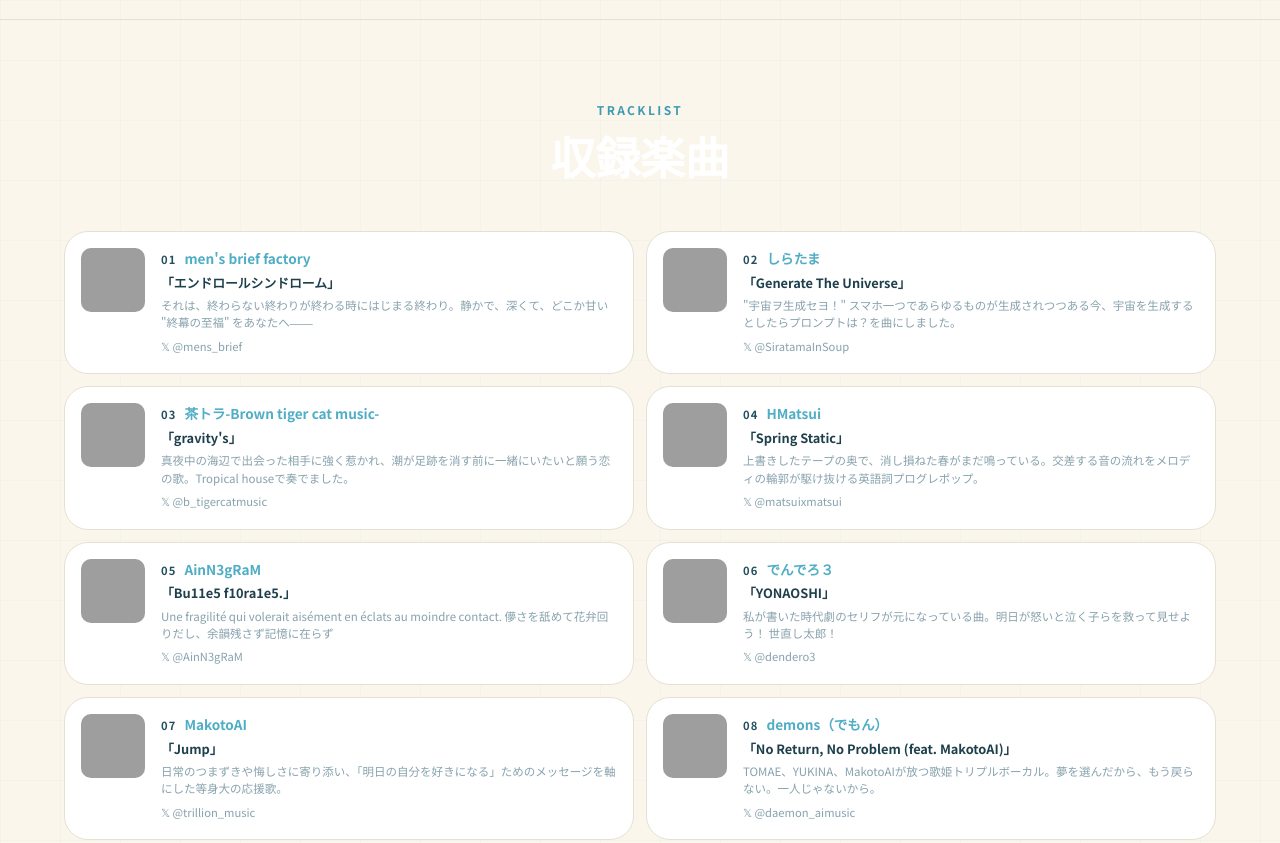
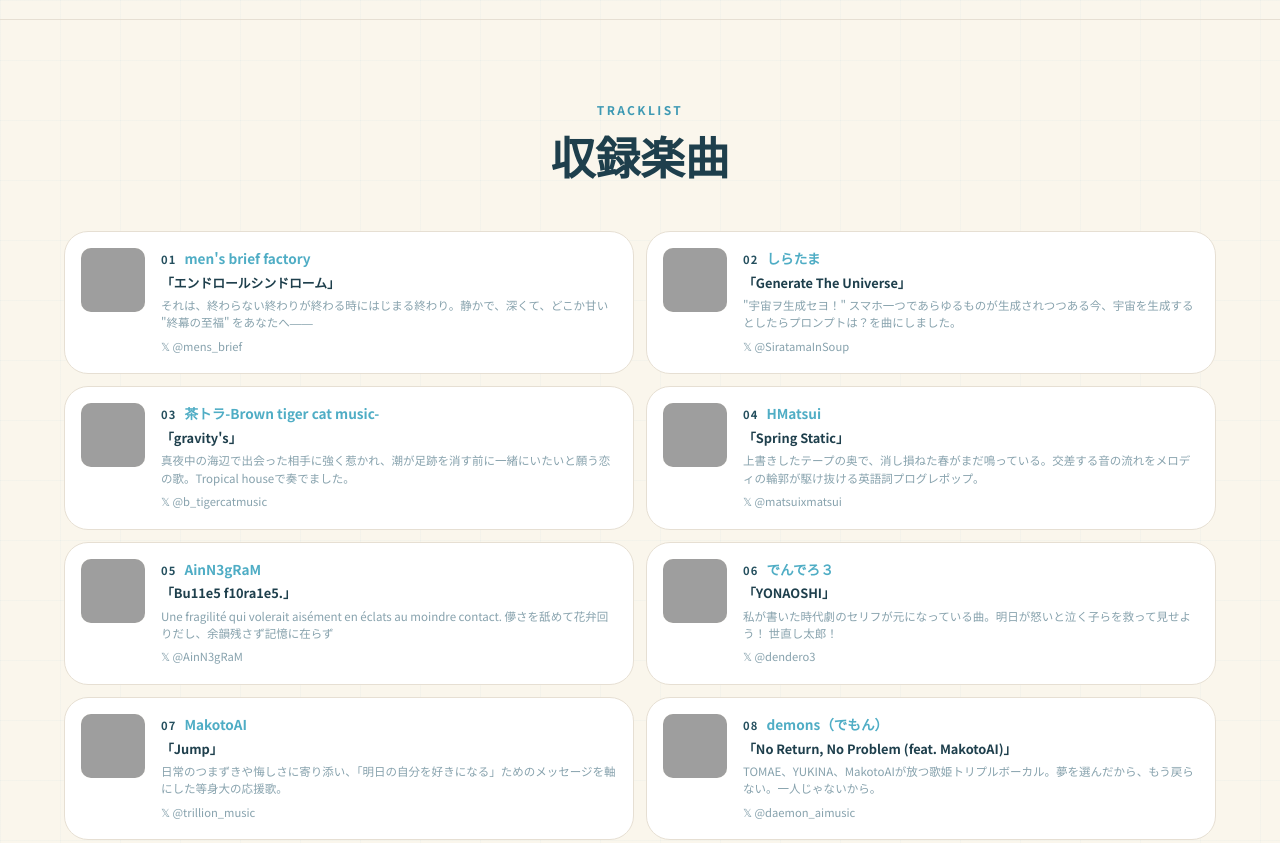
Before and after one commit to MYST0518/coedo_music_label, a website: page index.html in a window 1280 px wide. Shown: the part 1320-2163 px from the top of the page. Drawn offline with Linux system fonts and the light colour scheme; no server answers; grey boxes are pictures that could not be loaded.

Commit message:
Rename shop to Coedo Music Label Shop and improve section title readability (css/style.css)

```diff
--- a/css/style.css
+++ b/css/style.css
@@ -459,7 +459,7 @@ img { max-width: 100%; display: block; }
 .section-title {
   font-size: clamp(1.8rem, 4vw, 2.8rem);
   font-weight: 800;
-  color: #fff;
+  color: var(--text-primary);
   line-height: 1.2;
 }
 
```
